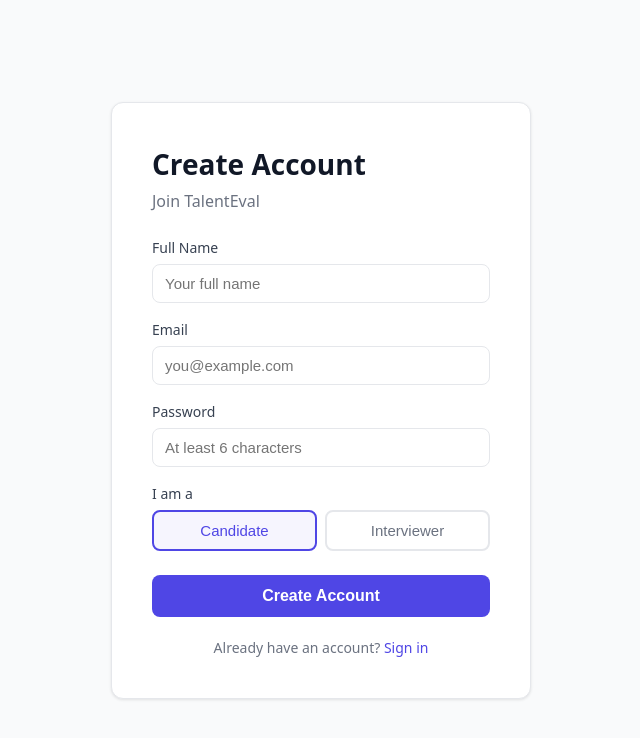
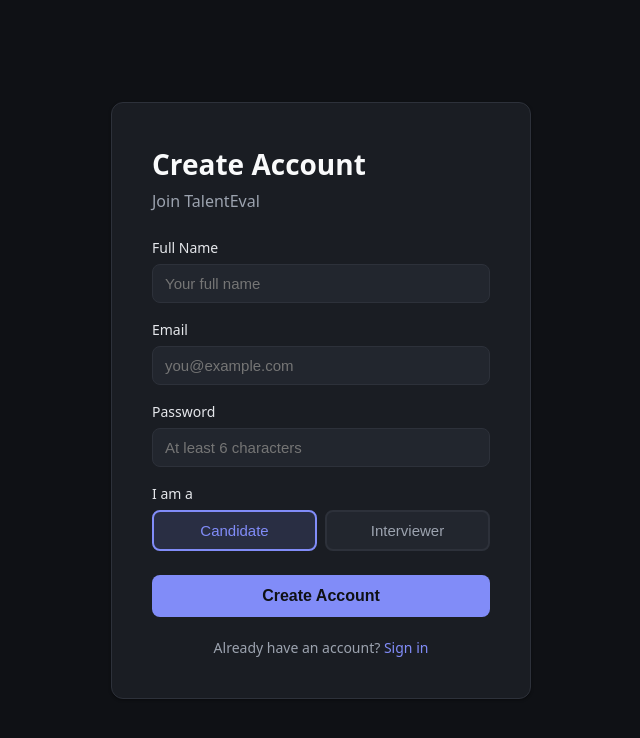
Before and after one commit to nishika6/talenteval, a React app in the folder talenteval/frontend/: page /register in a window 1280 px wide. Shown: the top 738 px of the page, without its empty margins (319-959 px from the left). Built offline with nearby package versions, Linux system fonts and the light colour scheme; the HTML template or start-up script is replaced by a standard one.

Commit message:
Changed to dark mode

```diff
--- a/talenteval/frontend/src/App.css
+++ b/talenteval/frontend/src/App.css
@@ -14,13 +14,13 @@
   padding: 40px;
   width: 100%;
   max-width: 420px;
-  box-shadow: 0 1px 3px rgba(0, 0, 0, 0.1);
+  box-shadow: 0 1px 3px rgba(0, 0, 0, 0.4);
 }
 
 .auth-card h1 {
   font-size: 28px;
   font-weight: 700;
-  color: #111827;
+  color: var(--text-heading);
   margin-bottom: 4px;
 }
 
@@ -46,7 +46,7 @@
   display: block;
   font-size: 14px;
   font-weight: 500;
-  color: #374151;
+  color: var(--text);
   margin-bottom: 6px;
 }
 
@@ -56,6 +56,8 @@
   border: 1px solid var(--border);
   border-radius: var(--radius);
   font-size: 15px;
+  background: var(--surface-alt);
+  color: var(--text);
   transition: border-color 0.2s;
 }
 
@@ -75,7 +77,7 @@
   padding: 10px;
   border: 2px solid var(--border);
   border-radius: var(--radius);
-  background: white;
+  background: var(--surface-alt);
   font-size: 15px;
   font-weight: 500;
   cursor: pointer;
@@ -89,7 +91,7 @@
 
 .role-btn.active {
   border-color: var(--primary);
-  background: rgba(79, 70, 229, 0.05);
+  background: rgba(129, 140, 248, 0.15);
   color: var(--primary);
 }
 
@@ -97,7 +99,7 @@
   width: 100%;
   padding: 12px;
   background: var(--primary);
-  color: white;
+  color: #0f1115;
   border: none;
   border-radius: var(--radius);
   font-size: 16px;
@@ -171,12 +173,12 @@
 }
 
 .nav-link:hover {
-  background: #f3f4f6;
+  background: var(--hover-bg);
   color: var(--text);
 }
 
 .nav-link.active {
-  background: rgba(79, 70, 229, 0.1);
+  background: rgba(129, 140, 248, 0.18);
   color: var(--primary);
 }
 
@@ -197,7 +199,7 @@
   border-radius: 12px;
   font-size: 12px;
   font-weight: 600;
-  background: rgba(79, 70, 229, 0.1);
+  background: rgba(129, 140, 248, 0.18);
   color: var(--primary);
   text-transform: uppercase;
 }
@@ -206,7 +208,7 @@
   padding: 6px 14px;
   border: 1px solid var(--border);
   border-radius: var(--radius);
-  background: white;
+  background: var(--surface-alt);
   font-size: 14px;
   cursor: pointer;
   color: var(--text);
@@ -214,7 +216,7 @@
 }
 
 .logout-btn:hover {
-  background: #f3f4f6;
+  background: var(--hover-bg);
 }
 
 .dashboard-main {
@@ -224,7 +226,7 @@
 .dashboard-main h2 {
   font-size: 24px;
   font-weight: 600;
-  color: #111827;
+  color: var(--text-heading);
   margin-bottom: 8px;
 }
 
@@ -243,7 +245,7 @@
 .page-header h2 {
   font-size: 24px;
   font-weight: 600;
-  color: #111827;
+  color: var(--text-heading);
 }
 
 /* Filters */
@@ -259,7 +261,8 @@
   border: 1px solid var(--border);
   border-radius: var(--radius);
   font-size: 14px;
-  background: white;
+  background: var(--surface-alt);
+  color: var(--text);
 }
 
 .filters select:focus,
@@ -281,7 +284,7 @@
 
 .btn-primary {
   background: var(--primary);
-  color: white;
+  color: #0f1115;
 }
 
 .btn-primary:hover {
@@ -289,13 +292,13 @@
 }
 
 .btn-secondary {
-  background: white;
+  background: var(--surface-alt);
   color: var(--text);
   border: 1px solid var(--border);
 }
 
 .btn-secondary:hover {
-  background: #f3f4f6;
+  background: var(--hover-bg);
 }
 
 .btn-danger {
@@ -336,7 +339,7 @@
 
 .question-title {
   font-size: 15px;
-  color: #111827;
+  color: var(--text-heading);
   margin-bottom: 8px;
   line-height: 1.4;
 }
@@ -364,23 +367,23 @@
 }
 
 .badge-role {
-  background: rgba(79, 70, 229, 0.1);
+  background: rgba(129, 140, 248, 0.18);
   color: var(--primary);
 }
 
 .badge-topic {
-  background: #f0f9ff;
-  color: #0369a1;
+  background: rgba(56, 189, 248, 0.15);
+  color: #7dd3fc;
 }
 
 .badge-easy {
-  background: #ecfdf5;
-  color: #059669;
+  background: rgba(52, 211, 153, 0.15);
+  color: #6ee7b7;
 }
 
 .badge-medium {
-  background: #fffbeb;
-  color: #d97706;
+  background: rgba(251, 191, 36, 0.15);
+  color: #fcd34d;
 }
 
 .badge-hard {
@@ -401,18 +404,19 @@
 }
 
 .modal {
-  background: white;
+  background: var(--card-bg);
+  border: 1px solid var(--border);
   border-radius: 12px;
   padding: 32px;
   width: 100%;
   max-width: 520px;
-  box-shadow: 0 20px 60px rgba(0, 0, 0, 0.15);
+  box-shadow: 0 20px 60px rgba(0, 0, 0, 0.5);
 }
 
 .modal h3 {
   font-size: 20px;
   font-weight: 600;
-  color: #111827;
+  color: var(--text-heading);
   margin-bottom: 20px;
 }
 
@@ -425,7 +429,8 @@
   font-size: 15px;
   font-family: inherit;
   transition: border-color 0.2s;
-  background: white;
+  background: var(--surface-alt);
+  color: var(--text);
 }
 
 .form-group select:focus,
@@ -534,7 +539,7 @@
   height: 36px;
   border-radius: 8px;
   border: 1px solid var(--border);
-  background: white;
+  background: var(--surface-alt);
   font-size: 14px;
   font-weight: 600;
   color: var(--text-light);
@@ -549,7 +554,7 @@
 .rating-btn.active {
   background: var(--primary);
   border-color: var(--primary);
-  color: white;
+  color: #0f1115;
 }
 
 .scorecard-section {
@@ -568,7 +573,7 @@
   justify-content: space-between;
   align-items: center;
   padding: 12px 16px;
-  background: #f9fafb;
+  background: var(--surface-alt);
   border-radius: var(--radius);
 }
 
@@ -657,10 +662,10 @@
   transition: height 0.3s;
 }
 
-.trend-bar-communication { background: #4f46e5; }
-.trend-bar-structure { background: #0ea5e9; }
-.trend-bar-content { background: #10b981; }
-.trend-bar-confidence { background: #f59e0b; }
+.trend-bar-communication { background: #818cf8; }
+.trend-bar-structure { background: #38bdf8; }
+.trend-bar-content { background: #34d399; }
+.trend-bar-confidence { background: #fbbf24; }
 
 .trend-label {
   font-size: 12px;
--- a/talenteval/frontend/src/index.css
+++ b/talenteval/frontend/src/index.css
@@ -1,14 +1,17 @@
 :root {
-  --primary: #4f46e5;
-  --primary-hover: #4338ca;
-  --bg: #f9fafb;
-  --card-bg: #ffffff;
-  --text: #374151;
-  --text-light: #6b7280;
-  --border: #e5e7eb;
-  --error: #ef4444;
-  --error-bg: #fef2f2;
-  --success: #10b981;
+  --primary: #818cf8;
+  --primary-hover: #6366f1;
+  --bg: #0f1115;
+  --card-bg: #1a1d23;
+  --surface-alt: #22262e;
+  --hover-bg: #262a33;
+  --text: #e5e7eb;
+  --text-light: #9ca3af;
+  --text-heading: #f9fafb;
+  --border: #2d313a;
+  --error: #f87171;
+  --error-bg: rgba(248, 113, 113, 0.12);
+  --success: #34d399;
   --radius: 8px;
 
   font-family: system-ui, -apple-system, 'Segoe UI', Roboto, sans-serif;
@@ -16,6 +19,7 @@
   line-height: 1.5;
   color: var(--text);
   background: var(--bg);
+  color-scheme: dark;
 }
 
 * {
--- a/talenteval/frontend/src/pages/Sessions.jsx
+++ b/talenteval/frontend/src/pages/Sessions.jsx
@@ -205,7 +205,7 @@
                      onClick={() => selectCandidate(c.id)}>
                   <div className="question-content">
                     <p className="question-title">{c.name}</p>
-                    <p style={{ fontSize: '14px', color: '#6b7280' }}>{c.email}</p>
+                    <p style={{ fontSize: '14px', color: 'var(--text-light)' }}>{c.email}</p>
                   </div>
                 </div>
               ))}
@@ -392,7 +392,7 @@
                 </div>
               ) : canFillScorecard ? (
                 <div className="interview-card" style={{ textAlign: 'center' }}>
-                  <p style={{ marginBottom: '16px', color: '#6b7280' }}>
+                  <p style={{ marginBottom: '16px', color: 'var(--text-light)' }}>
                     No scorecard submitted yet for this session.
                   </p>
                   <button className="btn btn-primary" onClick={() => {
```
